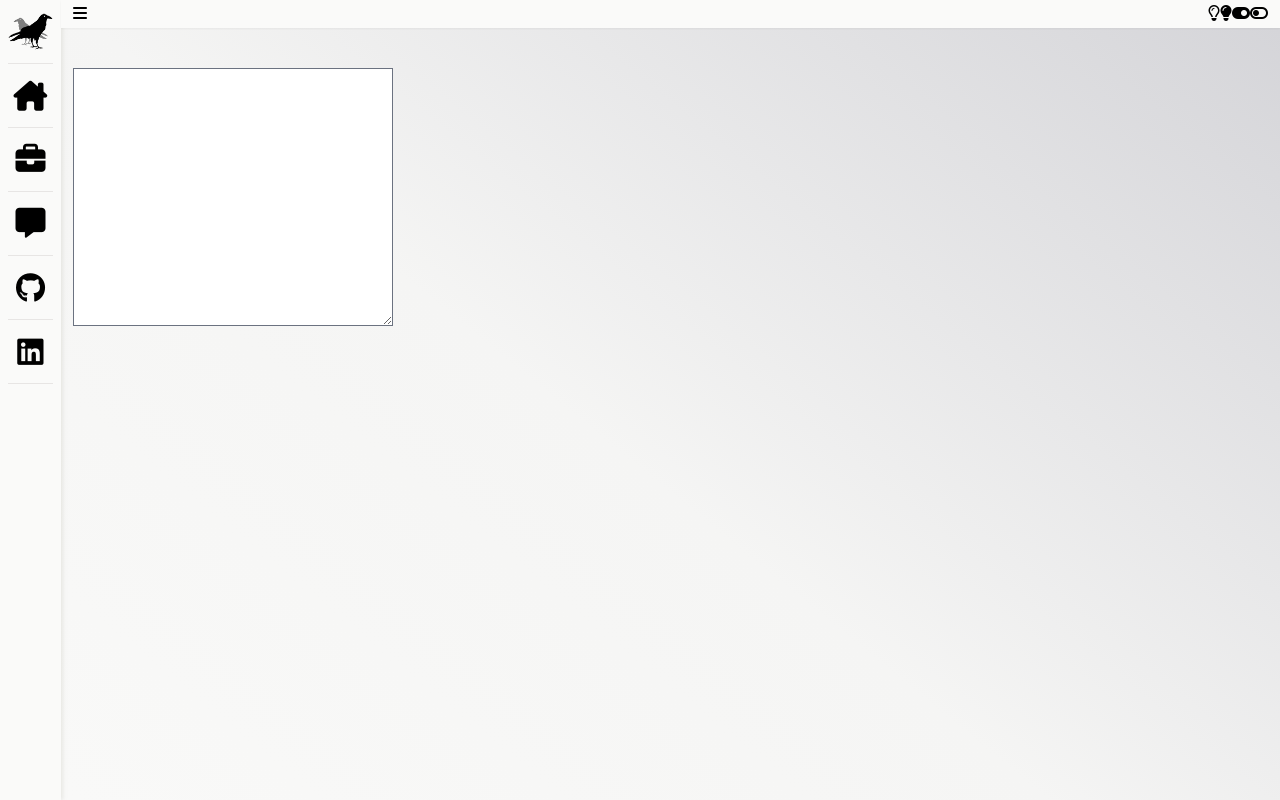
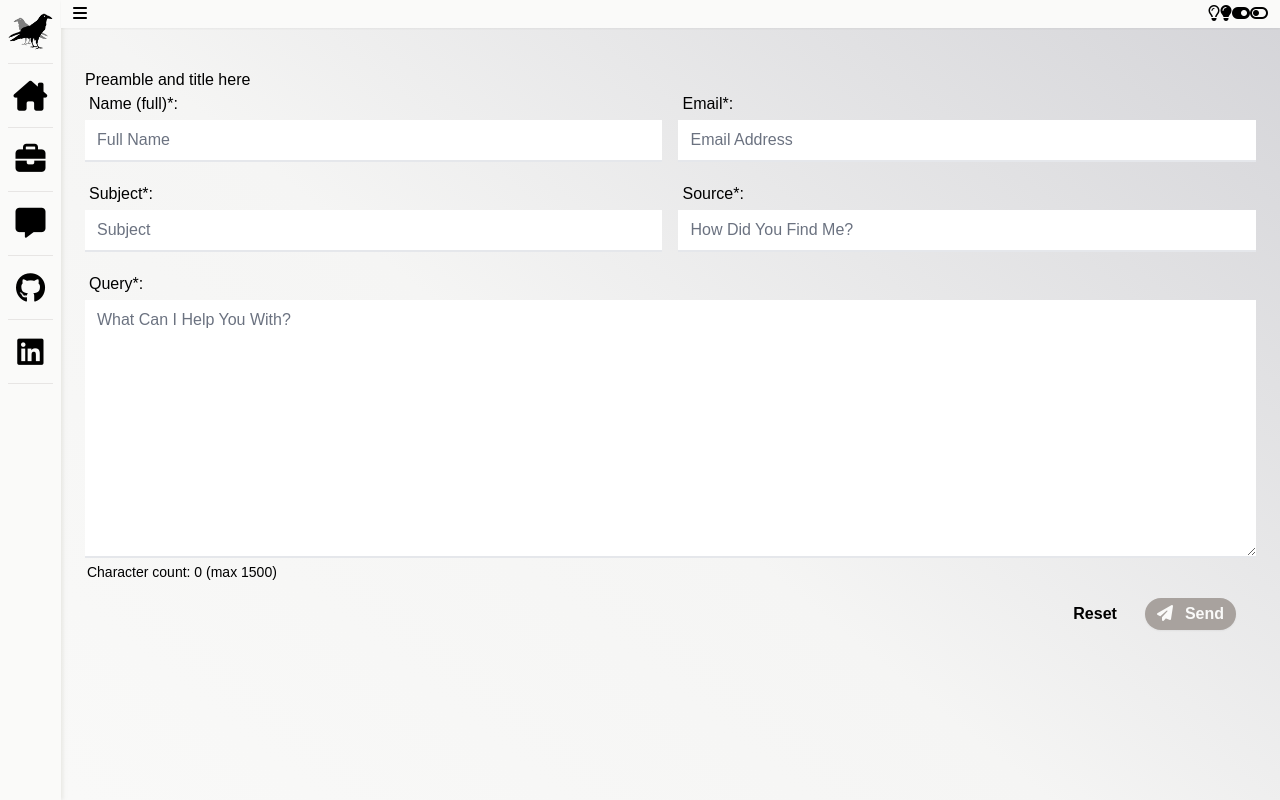
Before and after one commit to lanc2112b/portfolio-fe, a React (Vite) app: page /contact in a window 1280 px wide. Shown: the top 800 px of the page. Built offline with nearby package versions, Linux system fonts and the light colour scheme; a web font is replaced by a local one.

Commit message:
Add form control. Add form validation. Add form fields & layout. TODO: finish off submitHandler Add toast notifications.

```diff
--- a/src/components/contact/ContactForm.jsx
+++ b/src/components/contact/ContactForm.jsx
@@ -1,16 +1,210 @@
+import { useEffect, useState } from "react";
+
 const ContactForm = () => {
+
+    useEffect(() => {
+        document.title = 'Contact Page';
+    });
+
+    const initial = {
+        name: '',
+        email: '',
+        subject: '',
+        source: '',
+        query: '',
+    };
+
+    const [formObj, setFormObj] = useState({...initial});
+    const [formErrors, setFormErrors] = useState({...initial});
+
+    const submitHandler = (event) => {
+
+        event.preventDefault();
+
+    }
+
+    const changeHandler = (event) => {
+
+        const currentTrack = event.target.name;
+        const currentVal = event.target.value;
+        const newObj = { ...formObj };
+
+        newObj[currentTrack] = currentVal;
+        setFormObj(newObj);
+
+        validateFormItem(currentTrack);
+    }
+
+    function validateFormItem(name) {
+
+        const tmpObj = { ...formErrors };
+
+        tmpObj.errors = null;
+
+        if (name === 'name') {
+
+            tmpObj.name = null;
+
+            if (!formObj.name) {
+                tmpObj.name = 'Name is required';
+
+            } else {
+
+                if (formObj.name.length > 0 && formObj.name.length < 4) {
+                    tmpObj.name = 'Name must have more than 4 characters';
+                }
+
+                if (formObj.name.length > 255) {
+                    tmpObj.name = 'Name must have less than 255 characters';
+                }
+
+                if (/[^-a-zA-Z]/.test(formObj.name)) {
+                    tmpObj.name = 'Name can only contain letters';
+                }
+            }
+        }
+
+        if (name === 'email') {
+
+            tmpObj.email = null;
+
+            if (!formObj.email) {
+                tmpObj.email = 'Email is required';
+
+            } else {
+
+                if (formObj.email.length > 0 && formObj.email.length < 3) {
+                    tmpObj.email = 'Email must have more than 3 characters';
+                }
+
+                if (formObj.email.length > 255) {
+                    tmpObj.email = 'Email must have less than 255 characters';
+                }
+            }
+        }
+
+        if (name === 'subject') {
+
+            tmpObj.subject = null;
+
+            if (!formObj.subject) {
+                tmpObj.subject = 'A subject is required';
+
+            } else {
+
+                if (formObj.subject.length > 0 && formObj.subject.length < 10) {
+                    tmpObj.subject = 'Subject must have more than 10 characters';
+                }
+
+                if (formObj.subject.length > 255) {
+                    tmpObj.subject = 'Subject must have less than 255 characters';
+                }
+            }
+        }
+
+        if (name === 'source') {
+
+            tmpObj.source = null;
+
+            if (formObj.source) {
+
+                if (formObj.source.length > 0 && formObj.source.length < 10) {
+                    tmpObj.source = 'Source must have more than 10 characters';
+                }
+
+                if (formObj.source.length > 255) {
+                    tmpObj.source = 'URL must have less than 255 characters';
+                }
+            }
+        }
+
+        if (name === 'query') {
+
+            tmpObj.query = null;
+
+            if (!formObj.query) {
+                tmpObj.query = 'A query is required';
+
+            } else {
+
+                if (formObj.query.length > 0 && formObj.query.length < 10) {
+                    tmpObj.query = 'Query must have more than 10 characters';
+                }
+
+                if (formObj.query.length > 255) {
+                    tmpObj.query = 'Query must have less than 255 characters';
+                }
+            }
+        }
+
+        setFormErrors(tmpObj);
+    }
+
+    const resetHandler = () => {
+
+        setFormObj({ ...initial });
+        setFormErrors({ ...initial });
+    }
 
     return (
         <>
-            <section className="container gap-4 columns-1
+            <section className="container
+                                py-10 mx-auto min-h-screen
+                                px-6 shad-hint">
 
-                                py-10 mx-auto min-h-screen
-                                px-3 shad-hint">
+                <p>Preamble and title here</p>
 
-                <form>
-                    <textarea name="" id="" cols="30" rows="10">
+                <form onSubmit={submitHandler}>
+                    <div className="grid gap-4 grid-cols-2">
+                        <div className="col-span-2 sm:col-span-1 flex flex-col">
+                            <label className="font-medium ms-1" htmlFor="name">Name (full)*: <span className="ms-2 font-normal text-sm text-red-600">{formErrors.name}</span></label>
+                            <input type="text" value={formObj.name} onChange={changeHandler} name="name" id="name" placeholder="Full Name" className="my-1 px-3
+                                                                                          border-0 border-b-2 border-gray-200
+                                                                                          focus:ring-0 focus:border-stone-400" />
+                        </div>
 
-                    </textarea>
+                        <div className="col-span-2 sm:col-span-1 flex flex-col">
+                            <label className="font-medium ms-1" htmlFor="email">Email*: <span className="ms-2 font-normal text-sm text-red-600">{formErrors.email}</span></label>
+                            <input type="email" value={formObj.email} onChange={changeHandler} name="email" id="email" placeholder="Email Address" className="my-1 px-3
+                                                                                          border-0 border-b-2 border-gray-200
+                                                                                          focus:ring-0 focus:border-stone-400" />
+                        </div>
+                        <div className="col-span-2 sm:col-span-1 flex flex-col">
+                            <label className="font-medium ms-1" htmlFor="subject">Subject*:
+                                <span className="ms-2 font-normal text-sm text-red-600">
+                                    {formErrors.subject}
+                                </span>
+                            </label>
+                            <input type="text" value={formObj.subject} onChange={changeHandler} name="subject" id="subject" placeholder="Subject" className="my-1 px-3
+                                                                                          border-0 border-b-2 border-gray-200
+                                                                                          focus:ring-0 focus:border-stone-400" />
+                        </div>
+                        <div className="col-span-2 sm:col-span-1 flex flex-col">
+                            <label className="font-medium ms-1" htmlFor="source">Source*: <span className="ms-2 font-normal text-sm text-red-600">{formErrors.source}</span></label>
+                            <input type="text" value={formObj.source} onChange={changeHandler} name="source" id="source" placeholder="How Did You Find Me?" className="my-1 px-3
+                                                                                          border-0 border-b-2 border-gray-200
+                                                                                          focus:ring-0 focus:border-stone-400" />
+                        </div>
+                        <div className="col-span-2 flex flex-col">
+                            <label className="font-medium ms-1" htmlFor="query">Query*: <span className="ms-2 font-normal text-sm text-red-600">{formErrors.query}</span></label>
+                            <textarea name="query" value={formObj.query} onChange={changeHandler} id="query" cols="30" rows="10" placeholder="What Can I Help You With?" className=" my-1 px-3
+                                                                                          border-0 border-b-2 border-gray-200
+                                                                                          focus:ring-0 focus:border-stone-400">
+
+                            </textarea>
+                            <span className="ms-0.5 text-sm">Character count: {formObj.query.length} (max 1500)</span>
+                        </div>
+                        <div className="col-span-2 flex flex-row justify-end pe-2 me-3">
+                            <button type="submit" className="me-4 py-1 px-3 font-semibold rounded-full" onClick={resetHandler}>
+                                Reset
+                            </button>
+                            <button type="submit" className="bg-stone-400 py-1 px-3 w-full sm:w-auto hover:animate-pulse shadow-sm hover:shadow-md rounded-full font-semibold text-stone-50 hover:bg-stone-400">
+                                <i className="me-3 fa-solid fa-paper-plane"></i>
+                                Send
+                            </button>
+                        </div>
+
+                    </div>
                 </form>
 
             </section>
```
